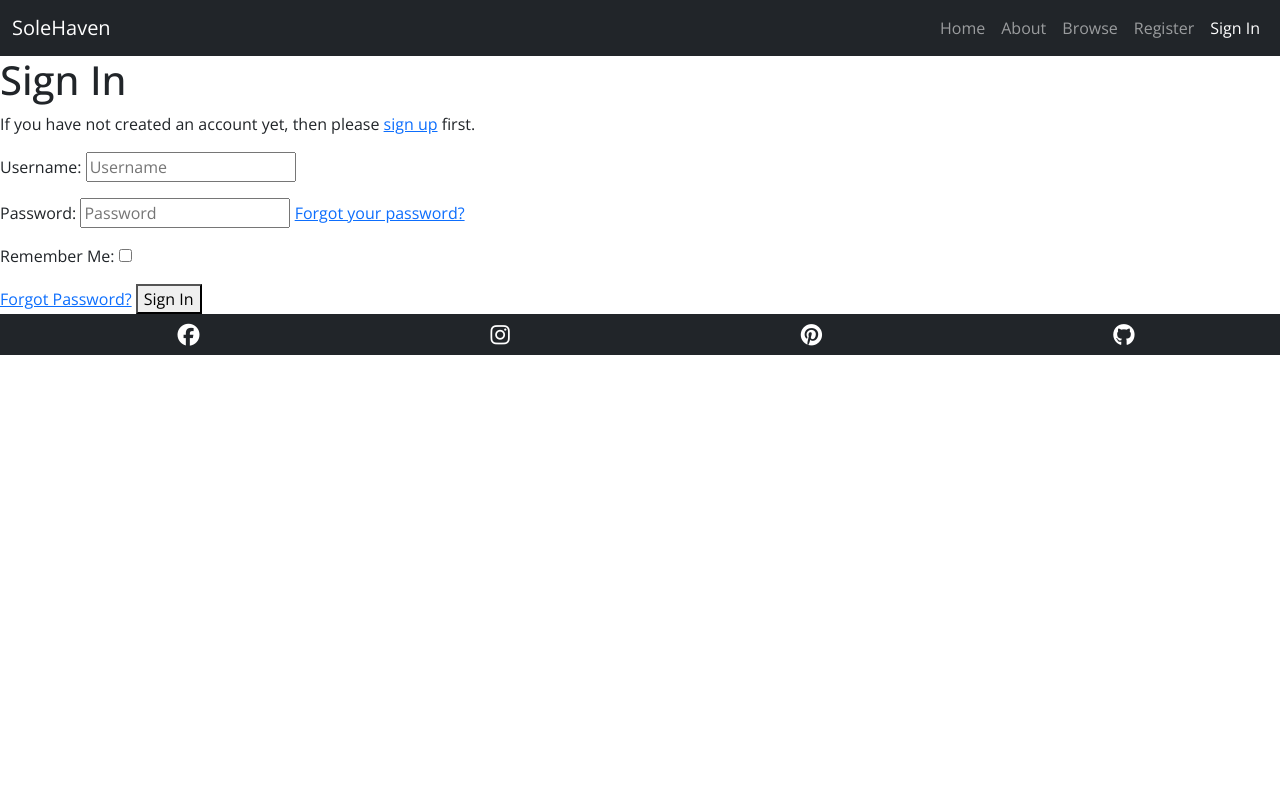
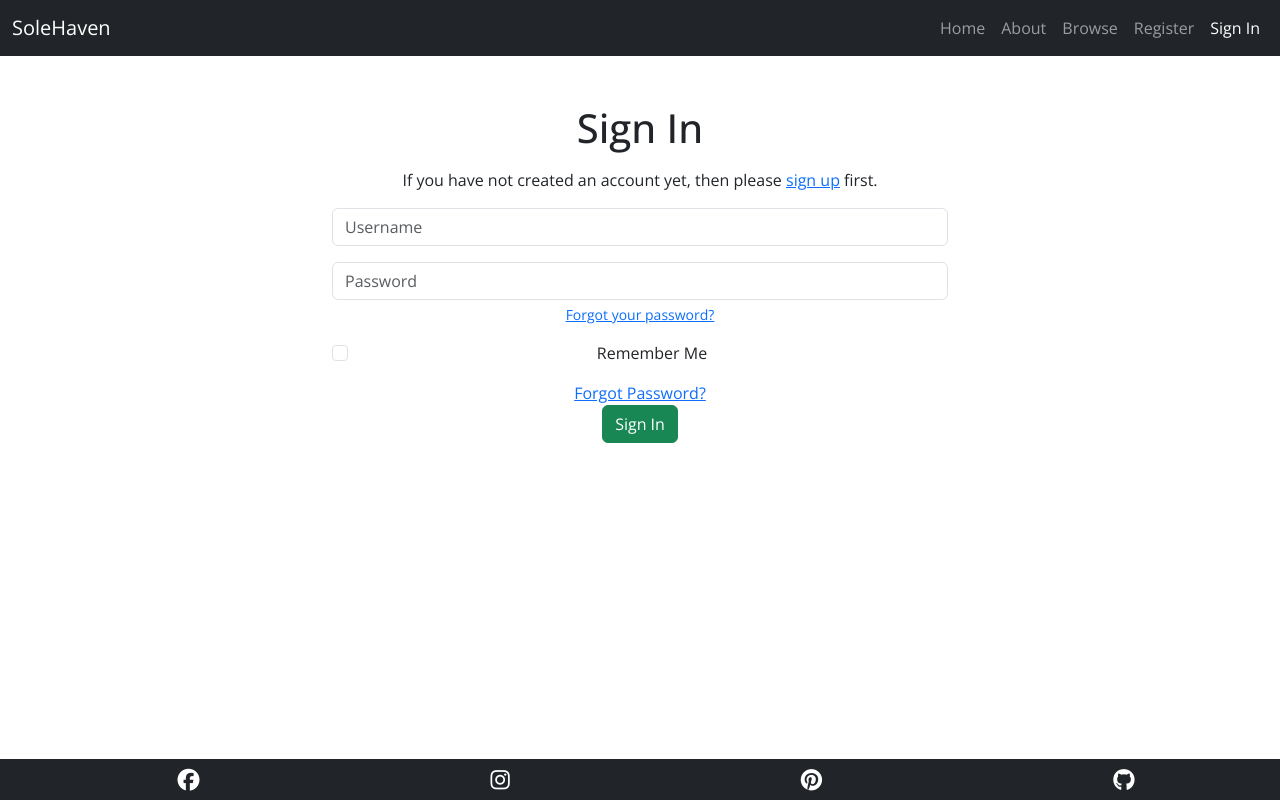
Before and after one commit to Tariq-845/SoleHaven, a Django app: page /accounts/login/ in a window 1280 px wide. Run offline with Django 4.2, Linux system fonts and the light colour scheme; some libraries are stand-ins or nearby versions.

Commit message:
update: login/signup page styles with crispy

```diff
--- a/static/css/style.css
+++ b/static/css/style.css
@@ -114,6 +114,11 @@
 }
 
 /* Footer */
+footer {
+  position: fixed;
+  bottom: 0;
+  width: 100%;
+}
 
 #footer-icons {
   display: flex;
@@ -156,3 +161,16 @@
   border: 2px solid #000;
   box-shadow: 3px 4px rgba(0, 0, 0, 0.6);
 }
+
+/* ------------------ Sign Up */
+#signup-container,
+#login-container {
+  width: 75%;
+}
+
+@media screen and (min-width: 992px) {
+  #signup-container,
+  #login-container {
+    width: 50%;
+  }
+}
--- a/templates/account/login.html
+++ b/templates/account/login.html
@@ -1,5 +1,5 @@
 {% extends "base.html" %}
-
+{% load crispy_forms_tags %}
 {% load i18n %}
 {% load account socialaccount %}
 
@@ -7,7 +7,7 @@
 
 {% block content %}
 
-<h1>{% trans "Sign In" %}</h1>
+<h1 class="text-center mt-5">{% trans "Sign In" %}</h1>
 
 {% get_providers as socialaccount_providers %}
 
@@ -29,18 +29,21 @@
 {% include "socialaccount/snippets/login_extra.html" %}
 
 {% else %}
+<div id="login-container" class="container text-center mt-3">
   <p>{% blocktrans %}If you have not created an account yet, then please
     <a href="{{ signup_url }}">sign up</a> first.{% endblocktrans %}</p>
   {% endif %}
 
   <form class="login" method="POST" action="{% url 'account_login' %}">
     {% csrf_token %}
-  {{ form.as_p }}
+    {{ form | crispy }}
     {% if redirect_field_value %}
     <input type="hidden" name="{{ redirect_field_name }}" value="{{ redirect_field_value }}" />
     {% endif %}
     <a class="button secondaryAction" href="{% url 'account_reset_password' %}">{% trans "Forgot Password?" %}</a>
-  <button class="primaryAction" type="submit">{% trans "Sign In" %}</button>
+    <br>
+    <button class="primaryAction btn btn-success" type="submit">{% trans "Sign In" %}</button>
   </form>
+</div>
 
 {% endblock content %}
```
Also changed, not shown: templates/account/signup.html (+5 -3 lines). Lines whose indentation alone changed are shown as unchanged.
